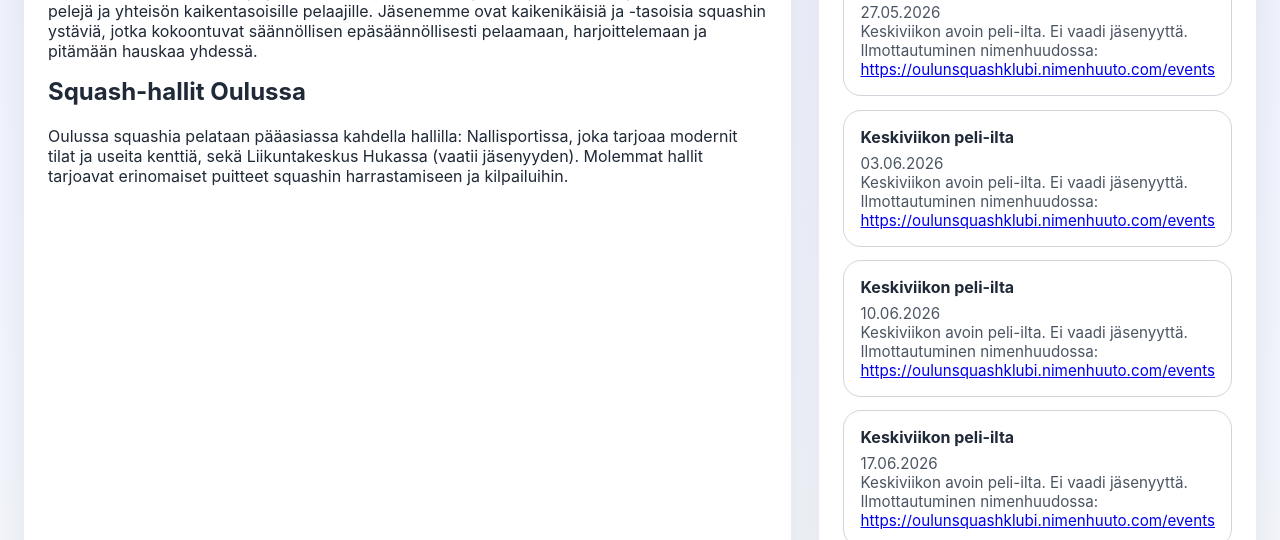
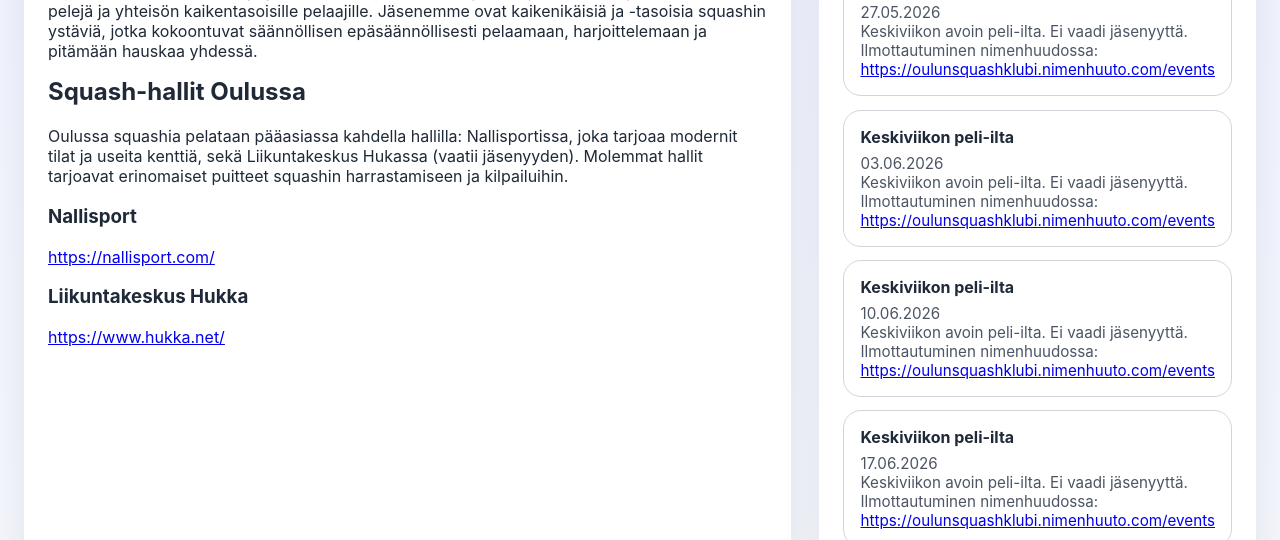
Before and after one commit to tekopakka/squashoulu, a plain HTML site: page site/about.html in a window 1280 px wide. Shown: the part 260-800 px from the top of the page. Drawn offline with Linux system fonts and the light colour scheme.

Commit message:
links to squash halls

```diff
--- a/site/about.html
+++ b/site/about.html
@@ -17,6 +17,10 @@
           <p data-i18n="aboutText">Squash Oulu on aktiivinen ja ystävällinen squash-seura, joka tarjoaa harrastajille valmennusta, pelejä ja yhteisön kaikentasoisille pelaajille.</p>
           <h2 data-i18n="SportsHallsTitle">Squash-hallit Oulussa</h2>
           <p data-i18n="sportsHallsText">Oulussa squashia pelataan pääasiassa kahdella hallilla: Nallisportissa, joka tarjoaa modernit tilat ja useita kenttiä, sekä Liikuntakeskus Hukassa (vaatii jäsenyyden). Molemmat hallit tarjoavat erinomaiset puitteet squashin harrastamiseen ja kilpailuihin.</p>
+          <h3 data-i18n="ClubActivitiesTitle">Nallisport</h3>
+          <a href="https://nallisport.com/" data-i18n="clubActivitiesText" target="_blank">https://nallisport.com/</a>
+          <h3 data-i18n="ClubActivitiesTitle">Liikuntakeskus Hukka</h3>
+          <a href="https://www.hukka.net/" data-i18n="clubActivitiesText" target="_blank">https://www.hukka.net/</a>
         </section>
       </section>
 
```
